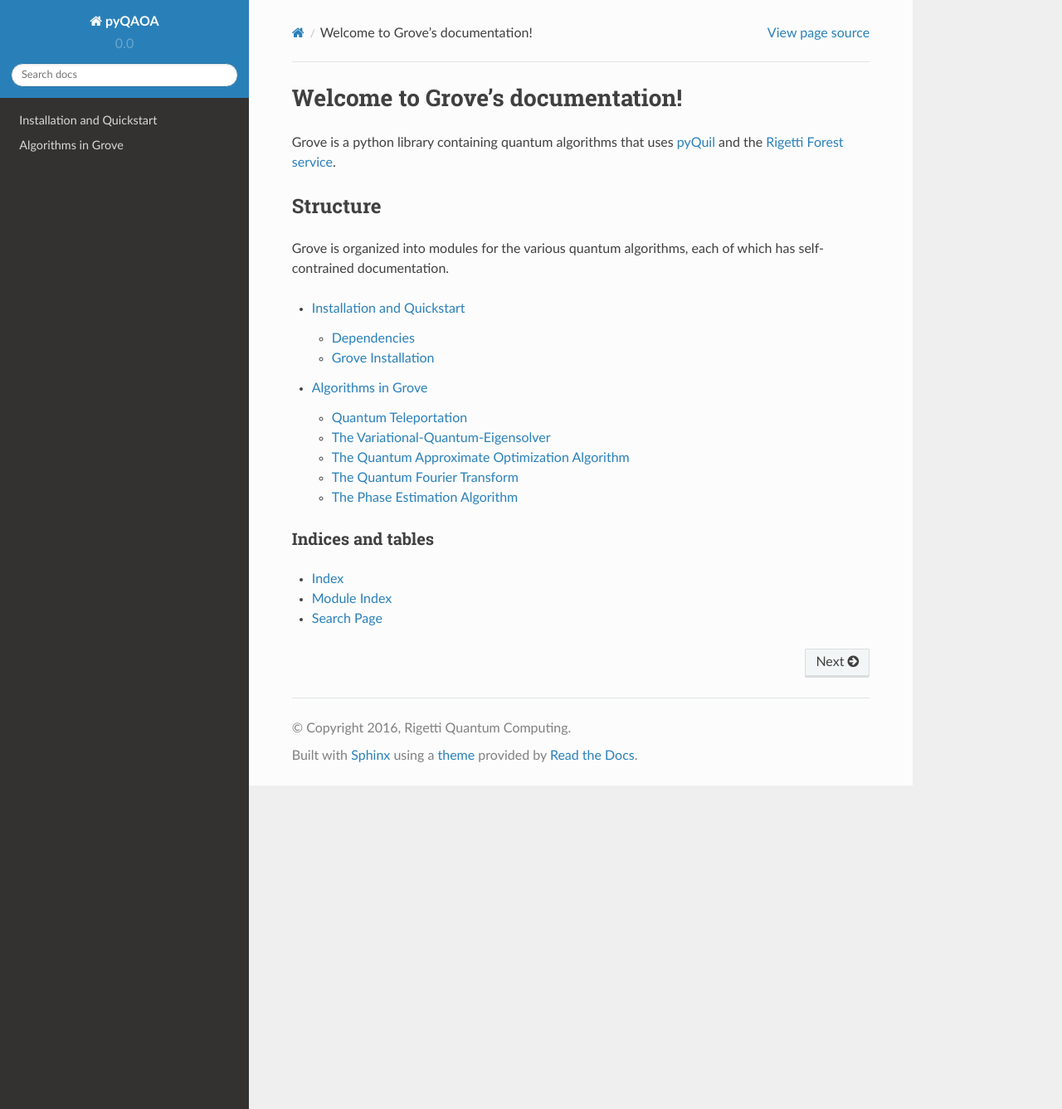
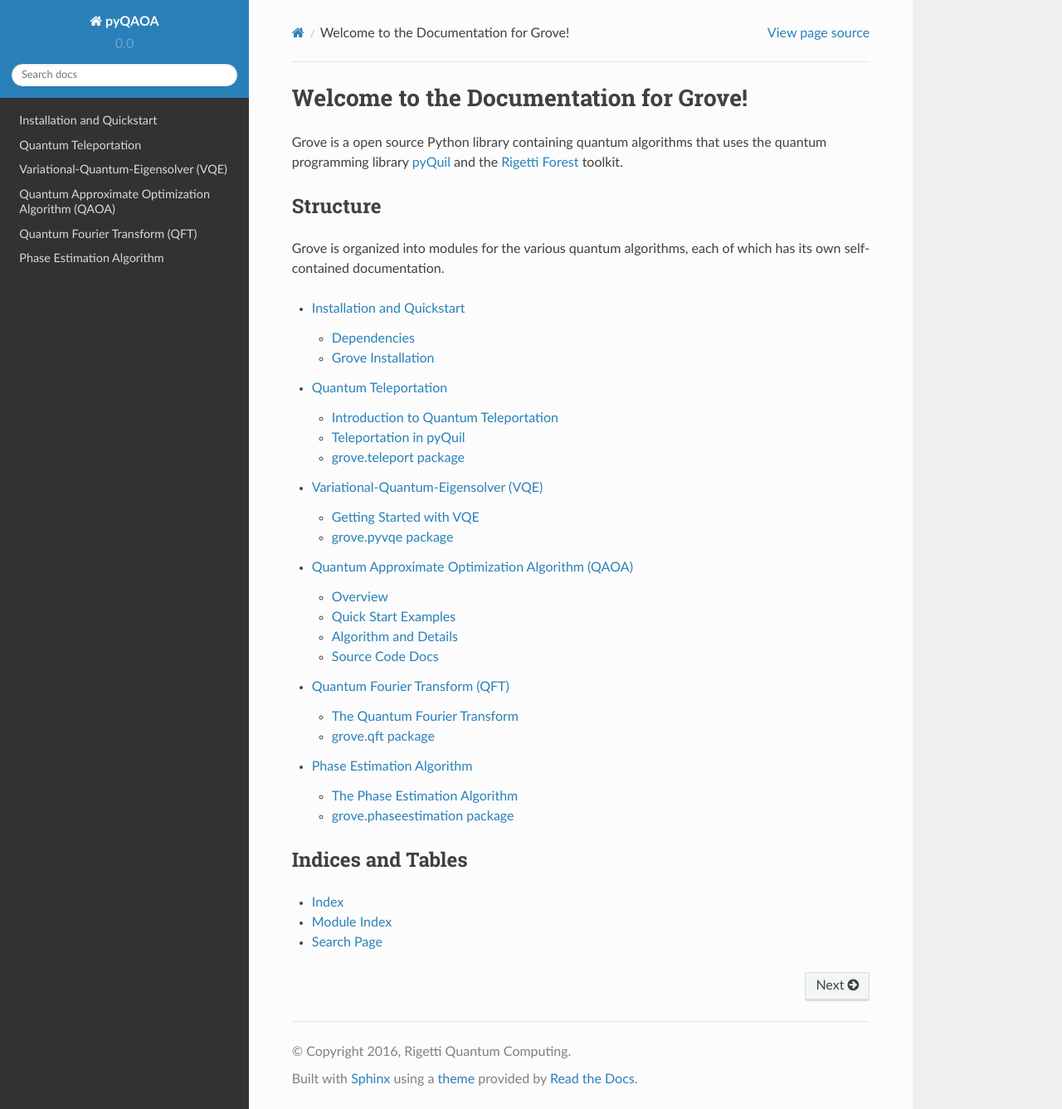
Before and after one commit to rigetti/grove, a Sphinx documentation site: the page built from docs/index.rst, in a window 1280 px wide and 1337 px high. Shown: the whole window at 83% size. Built offline with Sphinx 7.4.7 and the Read the Docs theme 2.0.0, drawn with Linux system fonts in a browser that asks for light colours.

Commit message:
Removed algorithms.rst to make the self-contained docs for each algorithm accessible from index and navigation

```diff
--- a/docs/algorithms.rst
+++ /dev/null
@@ -1,15 +0,0 @@
-===================
-Algorithms in Grove
-===================
-
-The following algorithm examples are available in Grove:
-
-.. toctree::
-   :name: mastertoc
-   :maxdepth: 1
-
-   teleportation/teleportation
-   vqe/vqe
-   qaoa/qaoa
-   qft/qft
-   phaseestimation/phaseestimation
--- a/docs/index.rst
+++ b/docs/index.rst
@@ -3,28 +3,32 @@
    You can adapt this file completely to your liking, but it should at least
    contain the root `toctree` directive.
 
-==================================
-Welcome to Grove's documentation!
-==================================
-Grove is a python library containing quantum algorithms that uses
-`pyQuil <http://github.com/rigetticomputing/pyQuil>`_ and the
-`Rigetti Forest service <http://forest.rigetti.com>`_.
+=======================================
+Welcome to the Documentation for Grove!
+=======================================
+Grove is a open source Python library containing quantum algorithms that uses
+the quantum programming library `pyQuil <http://github.com/rigetticomputing/pyQuil>`_
+and the `Rigetti Forest <http://forest.rigetti.com>`_ toolkit.
 
 Structure
 _________
 
 Grove is organized into modules for the various quantum algorithms, each
-of which has self-contrained documentation.
+of which has its own self-contained documentation.
 
 .. toctree::
    :name: mastertoc
    :maxdepth: 2
 
    installation
-   algorithms
+   teleportation
+   vqe
+   qaoa
+   qft
+   phaseestimation
 
-Indices and tables
-==================
+Indices and Tables
+__________________
 
 * :ref:`genindex`
 * :ref:`modindex`
--- /dev/null
+++ b/docs/phaseestimation.rst
@@ -0,0 +1,10 @@
+==========================
+Phase Estimation Algorithm
+==========================
+
+.. toctree::
+   :name: mastertoc
+   :maxdepth: 3
+
+   phaseestimation/phaseestimation_overview
+   phaseestimation/pea_source
--- /dev/null
+++ b/docs/qaoa.rst
@@ -0,0 +1,12 @@
+=================================================
+Quantum Approximate Optimization Algorithm (QAOA)
+=================================================
+
+.. toctree::
+   :name: mastertoc
+   :maxdepth: 3
+
+   qaoa/qaoa_overview
+   qaoa/qaoa_installation_quickstart
+   qaoa/qaoa_algorithm_detail
+   qaoa/qaoa_sourcecode_docs
--- /dev/null
+++ b/docs/qft.rst
@@ -0,0 +1,10 @@
+===============================
+Quantum Fourier Transform (QFT)
+===============================
+
+.. toctree::
+   :name: mastertoc
+   :maxdepth: 3
+
+   qft/qft_overview
+   qft/qft_source
--- a/docs/teleportation/teleportation.rst
+++ b/docs/teleportation.rst
@@ -6,5 +6,5 @@ Quantum Teleportation
    :name: mastertoc
    :maxdepth: 3
 
-   teleportation_overview
-   teleportation_source
+   teleportation/teleportation_overview
+   teleportation/teleportation_source
--- a/docs/vqe/vqe.rst
+++ b/docs/vqe.rst
@@ -1,6 +1,6 @@
-===================================
-The Variational-Quantum-Eigensolver
-===================================
+=====================================
+Variational-Quantum-Eigensolver (VQE)
+=====================================
 
 The Variational-Quantum-Eigensolver (VQE) [`1 <https://arxiv.org/abs/1304.3061>`_,
 `2 <https://arxiv.org/abs/1509.04279>`_] is a quantum/classical hybrid
@@ -48,5 +48,5 @@ makes use of the VQE module.
    :name: mastertoc
    :maxdepth: 3
 
-   vqe_example
-   vqe_source
+   vqe/vqe_example
+   vqe/vqe_source
--- a/docs/vqe/vqe_source.rst
+++ b/docs/vqe/vqe_source.rst
@@ -1,11 +1,11 @@
 grove.pyvqe package
-=================
+===================
 
 Submodules
 ----------
 
 grove.pyvqe.vqe module
---------------------
+----------------------
 
 .. automodule:: grove.pyvqe.vqe
     :members:
```
Also changed, not shown: docs/installation.rst (+5 -5 lines), docs/phaseestimation/phaseestimation.rst (deleted, +0 -10 lines), docs/qaoa/qaoa.rst (deleted, +0 -12 lines), docs/qft/qft.rst (deleted, +0 -10 lines).
